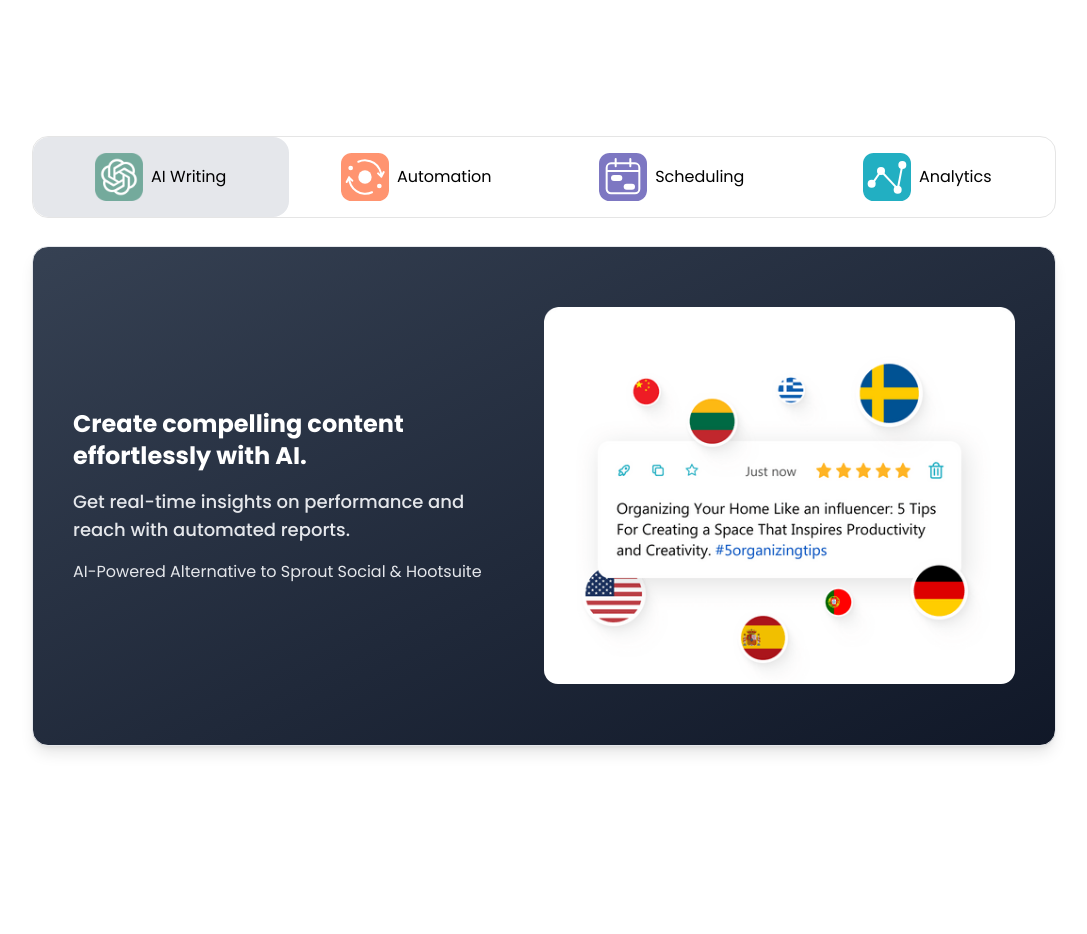
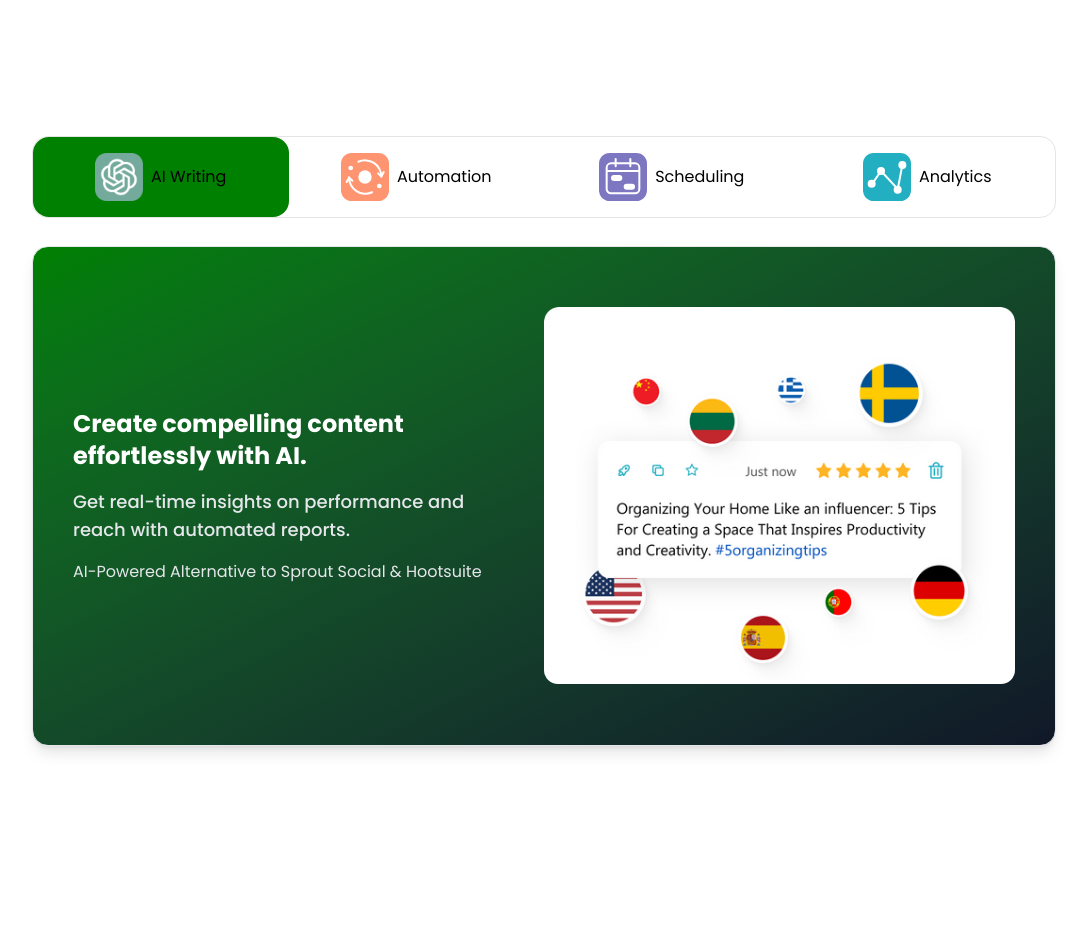
Before and after one commit to faizanfareedkhan/socialMediaAutomation, a React (Vite) app in the folder frontend/: page / in a window 1280 px wide. Shown: the part 1580-2514 px from the top of the page, without its empty margins (96-1183 px from the left). Built offline with nearby package versions, Linux system fonts and the light colour scheme.

Commit message:
make changes

```diff
--- a/frontend/src/components/common/BtnPrimary.tsx
+++ b/frontend/src/components/common/BtnPrimary.tsx
@@ -6,7 +6,7 @@ type ButtonProps = {
 const BtnPrimary: React.FC<ButtonProps> = ({ name, className = "" }) => {
   return (
     <button
-      className={`border border-[var(--contrast-color)] text-[var(--contrast-color)] transition-colors duration-300 hover:bg-[var(--contrast-color)] hover:text-[var(--base-color)] ${className}`}
+      className={`border-contrast border border-[var(--contrast-color)] text-[var(--contrast-color)] transition-colors duration-300 hover:bg-[var(--contrast-color)] hover:text-[var(--base-color)] ${className}`}
     >
       {name}
     </button>
--- a/frontend/src/components/common/BtnSecondary.tsx
+++ b/frontend/src/components/common/BtnSecondary.tsx
@@ -6,7 +6,7 @@ type ButtonProps = {
 const BtnSecondary: React.FC<ButtonProps> = ({ name, className = "" }) => {
   return (
     <button
-      className={`bg-[var(--brand-color)]  [var(--contrast-color) hover:bg-[var(--contrast-color)]  hover:text-[var(--brand-color)]  border-[var(--contrast-color)]  hover:border-[var(--brand-color)]  border transition-colors duration-300 ${className}`}
+      className={`bg-[var(--contrast-color) hover:text-[var(--brand-color)] border border-[var(--contrast-color)] bg-[var(--brand-color)] transition-colors duration-300 hover:border-[var(--brand-color)] hover:bg-[var(--contrast-color)] ${className}`}
     >
       {name}
     </button>
--- a/frontend/src/components/website/features/Features.tsx
+++ b/frontend/src/components/website/features/Features.tsx
@@ -7,7 +7,7 @@ export default function TabsComp() {
       value: "AI Writing",
       icon: "/features/icons/ChatGPT.png",
       content: (
-        <div className="flex flex-col bg-gradient-to-br bg-white border border-gray-200 h-auto p-10 rounded-2xl shadow-lg w-full from-gray-700 gap-10 items-center lg:flex-row lg:h-[500px] relative to-gray-900 top-[-100px]">
+        <div className="flex flex-col bg-gradient-to-br bg-white border border-gray-200 h-auto p-10 rounded-2xl shadow-lg w-full from-[var(--brand-color)]  gap-10 items-center lg:flex-row lg:h-[500px] relative to-gray-900 top-[-100px]">
           <div className="flex-1 text-white space-y-4">
             <h2 className="text-2xl font-bold">
               Create compelling content effortlessly with AI.
@@ -29,7 +29,7 @@ export default function TabsComp() {
       value: "Automation",
       icon: "/features/icons/Automation.svg",
       content: (
-        <div className="flex flex-col bg-gradient-to-br bg-white border border-gray-200 h-auto p-10 rounded-2xl shadow-lg w-full from-gray-700 gap-10 items-center lg:flex-row lg:h-[500px] relative to-gray-900 top-[-100px]">
+        <div className="flex flex-col bg-gradient-to-br bg-white border border-gray-200 h-auto p-10 rounded-2xl shadow-lg w-full from-[var(--brand-color)]  gap-10 items-center lg:flex-row lg:h-[500px] relative to-gray-900 top-[-100px]">
           <div className="flex-1 text-white space-y-4">
             <h2 className="text-2xl font-bold">
               Grow followers with non-stop content.
@@ -51,7 +51,7 @@ export default function TabsComp() {
       value: "Scheduling",
       icon: "/features/icons/Scheduling.svg",
       content: (
-        <div className="flex flex-col bg-gradient-to-br bg-white border border-gray-200 h-auto p-10 rounded-2xl shadow-lg w-full from-gray-700 gap-10 items-center lg:flex-row lg:h-[500px] relative to-gray-900 top-[-100px]">
+        <div className="flex flex-col bg-gradient-to-br bg-white border border-gray-200 h-auto p-10 rounded-2xl shadow-lg w-full from-[var(--brand-color)]  gap-10 items-center lg:flex-row lg:h-[500px] relative to-gray-900 top-[-100px]">
           <div className="flex-1 text-white space-y-4">
             <h2 className="text-2xl font-bold">Schedule to social media.</h2>
             <p className="text-gray-200 text-lg font-medium">
@@ -71,7 +71,7 @@ export default function TabsComp() {
       value: "Analytics",
       icon: "/features/icons/Analytics.svg",
       content: (
-        <div className="flex flex-col bg-gradient-to-br bg-white border border-gray-200 h-auto p-10 rounded-2xl shadow-lg w-full from-gray-700 gap-10 items-center lg:flex-row lg:h-[500px] relative to-gray-900 top-[-100px]">
+        <div className="flex flex-col bg-gradient-to-br bg-white border border-gray-200 h-auto p-10 rounded-2xl shadow-lg w-full from-[var(--brand-color)]  gap-10 items-center lg:flex-row lg:h-[500px] relative to-gray-900 top-[-100px]">
           <div className="flex-1 text-white space-y-4">
             <h2 className="text-2xl font-bold">
               Good strategy comes from data.
--- a/frontend/src/components/website/footer/Footer.tsx
+++ b/frontend/src/components/website/footer/Footer.tsx
@@ -24,28 +24,28 @@ export default function Footer() {
               target="_blank"
               rel="noopener noreferrer"
             >
-              <IconBrandFacebook className="cursor-pointer text-xl hover:text-gray-400" />
+              <IconBrandFacebook className="cursor-pointer text-xl hover:text-[var(--brand-color)]" />
             </a>
             <a
               href="https://www.twitter.com"
               target="_blank"
               rel="noopener noreferrer"
             >
-              <IconBrandTwitter className="cursor-pointer text-xl hover:text-gray-400" />
+              <IconBrandTwitter className="cursor-pointer text-xl hover:text-[var(--brand-color)]" />
             </a>
             <a
               href="https://www.linkedin.com"
               target="_blank"
               rel="noopener noreferrer"
             >
-              <IconBrandLinkedin className="cursor-pointer text-xl hover:text-gray-400" />
+              <IconBrandLinkedin className="cursor-pointer text-xl hover:text-[var(--brand-color)]" />
             </a>
             <a
               href="https://www.instagram.com"
               target="_blank"
               rel="noopener noreferrer"
             >
-              <IconBrandInstagram className="cursor-pointer text-xl hover:text-gray-400" />
+              <IconBrandInstagram className="cursor-pointer text-xl hover:text-[var(--brand-color)]" />
             </a>
           </div>
         </div>
--- a/frontend/src/components/website/roiMarketing/ROIMarketing.tsx
+++ b/frontend/src/components/website/roiMarketing/ROIMarketing.tsx
@@ -104,7 +104,7 @@ const Feature = ({
           {icon}
         </div>
         <div className="relative z-10 mb-2 px-10 text-lg font-bold">
-          <div className="absolute inset-y-0 left-0 h-6 w-1 origin-center rounded-tr-full rounded-br-full bg-neutral-300 transition-all duration-200 group-hover/feature:h-8 group-hover/feature:bg-black dark:bg-neutral-700" />
+          <div className="absolute inset-y-0 left-0 h-6 w-1 origin-center rounded-tr-full rounded-br-full bg-neutral-300 transition-all duration-200 group-hover/feature:h-8 group-hover/feature:bg-[var(--brand-color)]  dark:bg-neutral-700" />
           <span className="inline-block text-[var(--contrast-color)] transition duration-200 group-hover/feature:translate-x-2 dark:text-[var(--contrast-color)]">
             {title}
           </span>
--- a/frontend/src/components/website/tabs/tabs.tsx
+++ b/frontend/src/components/website/tabs/tabs.tsx
@@ -66,13 +66,13 @@ export const Tabs = ({
                 layoutId="clickedbutton"
                 transition={{ type: "spring", bounce: 0.3, duration: 0.6 }}
                 className={cn(
-                  "absolute inset-0 bg-gray-200 dark:bg-zinc-800 rounded-2xl w-full ",
+                  "absolute inset-0 bg-[var(--brand-color)]  dark:bg-zinc-800 rounded-2xl w-full ",
                   activeTabClassName
                 )}
               />
             )}
 
-            <span className="flex flex-row justify-center text-black dark:text-white gap-x-2 items-center lg:flex-row relative sm:flex-col">
+            <span className="flex flex-row justify-center text-[var(--contrast-color)]  dark:text-white gap-x-2 items-center lg:flex-row relative sm:flex-col">
               <img src={tab.icon} alt="" className="h-12 w-12" />
               {tab.title}
             </span>
```
Also changed, not shown: 1 other file (tests, documents, lock files or other folders).
